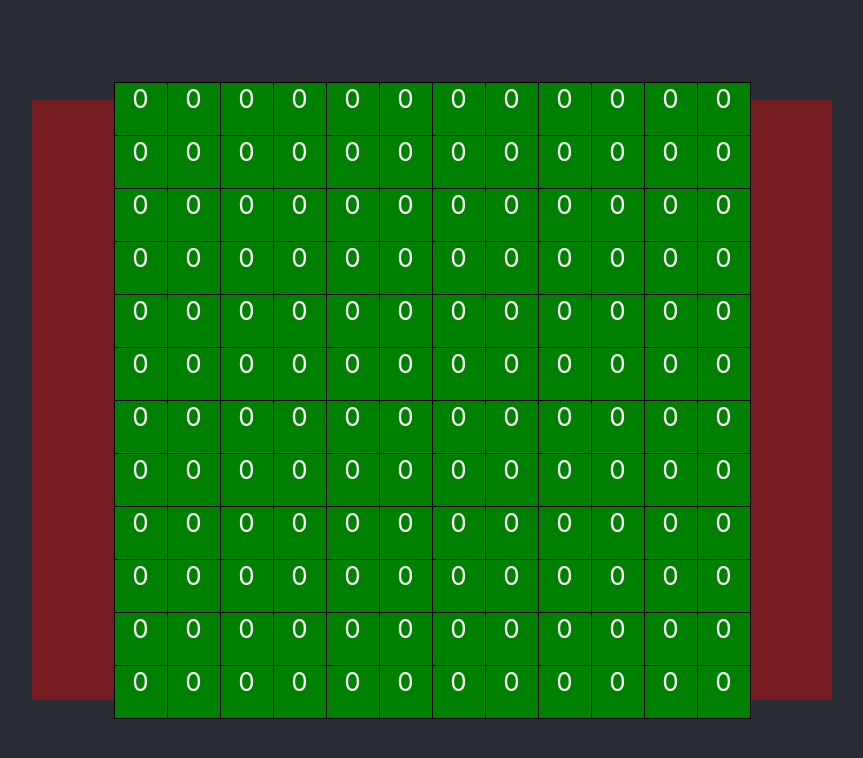
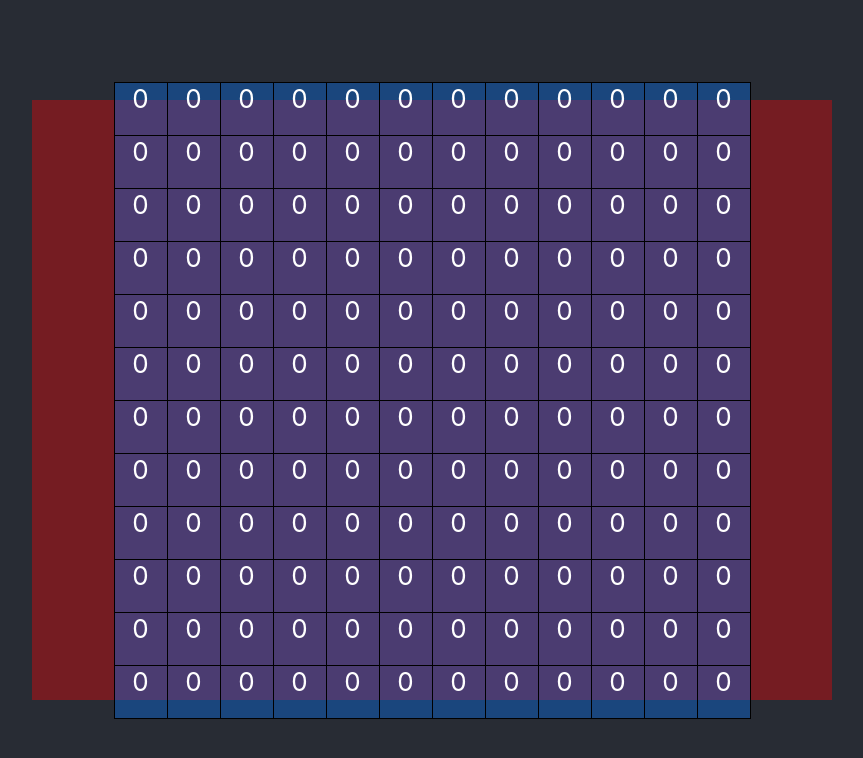
Before and after one commit to juthomas/IOTA_activity_Pixels, a React (Create React App) app: page / in a window 1280 px wide. Shown: the top 758 px of the page, without its empty margins (208-1071 px from the left). Built offline with nearby package versions, Linux system fonts and the light colour scheme.

Commit message:
[UPDT] Style only in css

```diff
--- a/src/level-1/level-1-1.css
+++ b/src/level-1/level-1-1.css
@@ -41,11 +41,15 @@
 	border-left: 1px solid black;
 }
 
+.grid-cell-selected {
+	background-color : rgb(195, 0, 255);
+}
+
 .grid-cell-content {
 	height: 100%;
 	width: 100%;
 }
 
 .grid-cell-content:hover {
-	background-color : red !important;
+	background-color : red;
 }
--- a/src/level-1/level-1-1.jsx
+++ b/src/level-1/level-1-1.jsx
@@ -22,17 +22,13 @@ function createDataGrid(data)
 
 const CellContent = ({cellData, x, y, onChange}) => {
 
-	return <div className='grid-cell-content' onClick={(e) => {
+	return <div className={`grid-cell-content ${cellData.initialState ? "grid-cell-selected" : ""}`} onClick={(e) => {
 		// e.target.style.background = 'red';
 		console.log("cellData :", cellData)
 		onChange({x:x, y:y,
 			newValue: cellData.value == '0' ? '1' : '0',
 			initialState: !cellData.initialState
 		});
-		// cellData.set("value", 42);
-		}}
-		style={{
-			backgroundColor: cellData.initialState ? 'blue' : 'green'
 		}}
 		>
 		{cellData.value}
```
